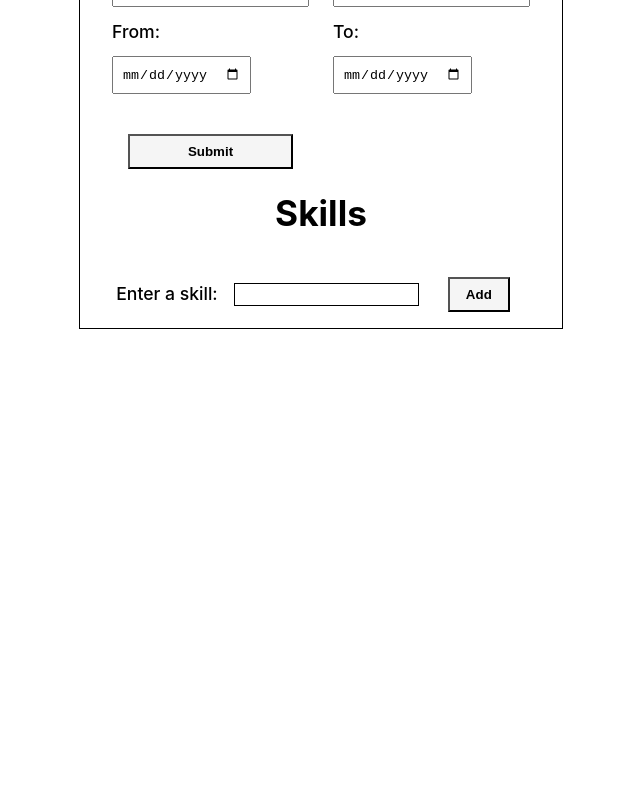
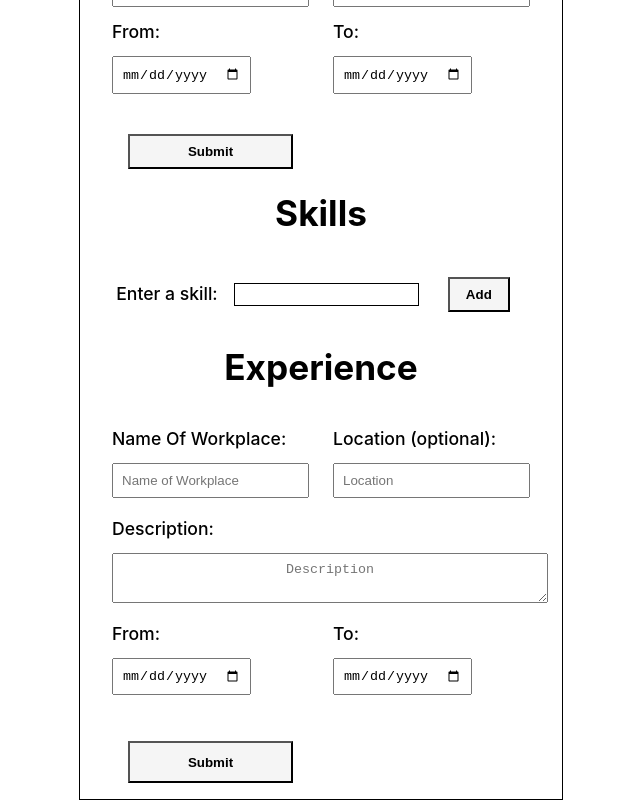
Before and after one commit to Jetskiis/CV-Project, a React (Create React App) app: page / in a window 1280 px wide. Shown: the part 569-1369 px from the top of the page, without its empty margins (319-959 px from the left). Before the commit the page ends 898 px from the top, so only its background shows below. Built offline with nearby package versions, Linux system fonts and the light colour scheme.

Commit message:
finish experience section

```diff
--- a/src/App.js
+++ b/src/App.js
@@ -3,6 +3,7 @@ import "./App.css";
 import GeneralInfo from "./components/GeneralInfo";
 import Education from "./components/Education";
 import Skills from "./components/Skills";
+import Experience from "./components/Experience";
 class App extends React.Component {
   constructor(props) {
     super(props);
@@ -22,7 +23,7 @@ class App extends React.Component {
   }
 
   sectionOnSave(section, data) {
-    if (section === "general" || section === "education" || section === "skills") {
+    if (section === "general" || section === "education" || section === "skills" || section === "experience") {
       this.setState({
         [section]: data,
       });
@@ -37,6 +38,7 @@ class App extends React.Component {
         <GeneralInfo onSubmit={this.sectionOnSave} />
         <Education onSubmit={this.sectionOnSave}/>
         <Skills onSubmit={this.sectionOnSave}/>
+        <Experience onSubmit={this.sectionOnSave}/>
       </div>
     );
   }
--- a/src/components/Experience.js
+++ b/src/components/Experience.js
@@ -1,10 +1,17 @@
+import { nanoid } from "nanoid";
 import React from "react";
 import "../styles/Experience.css";
 class Experience extends React.Component {
   constructor(props) {
     super(props);
     this.state = {
-
+      experienceObjArray: [],
+      name: "",
+      desc: "",
+      "from-date": "",
+      "to-date": "",
+      location: "",
+      isEditingNew: true,
     };
 
     this.onChange = this.onChange.bind(this);
@@ -15,34 +22,221 @@ class Experience extends React.Component {
     this.submittedForm = this.submittedForm.bind(this);
   }
 
-  onChange(){
-
+  onChange(e) {
+    const arg = e.target.id;
+    const val = e.target.value;
+    this.setState({ [arg]: val });
   }
 
-  onSubmit(){
+  onSubmit(e, isEdited, id) {
+    const state = this.state;
 
+    e.preventDefault();
+
+    if (!isEdited) {
+      const experienceObj = {};
+      experienceObj["name"] = state["name"];
+      experienceObj["desc"] = state["desc"];
+      experienceObj["from-date"] = state["from-date"];
+      experienceObj["to-date"] = state["to-date"];
+      experienceObj["location"] = state["location"];
+      experienceObj["isEditing"] = false;
+      experienceObj["id"] = nanoid();
+      this.setState(
+        (state) => ({
+          experienceObjArray: [...state.experienceObjArray, experienceObj],
+        }),
+        () => this.props.onSubmit("experience", this.state.experienceObjArray)
+      );
+      //clear editing state
+      this.setState({ name: "" });
+      this.setState({ desc: "" });
+      this.setState({ "from-date": "" });
+      this.setState({ "to-date": "" });
+      this.setState({ location: "" });
+      //no longer editing because form submitted
+      this.setState({ isEditingNew: false });
+    } else {
+      const form = e.target;
+      const entryArr = this.state.experienceObjArray;
+
+      entryArr.forEach((obj) => {
+        if (obj["id"] === id) {
+          obj["isEditing"] = false;
+          obj["name"] = form.elements["name"].value;
+          obj["desc"] = form.elements["desc"].value;
+          obj["from-date"] = form.elements["from-date"].value;
+          obj["to-date"] = form.elements["to-date"].value;
+          obj["location"] = form.elements["location"].value;
+          return obj;
+        } else return obj;
+      });
+
+      this.setState({ experienceObjArray: entryArr }, () =>
+        this.props.onSubmit("experience", state.experienceObjArray)
+      );
+    }
   }
 
-  editEntry(){
+  editEntry(e) {
+    const entryArr = this.state.experienceObjArray;
+    const id = e.target.parentElement.parentElement.getAttribute("id");
 
+    entryArr.forEach((obj) => {
+      if (obj["id"] === id) {
+        obj["isEditing"] = true;
+        return obj;
+      } else return obj;
+    });
+    this.setState({ experienceObjArray: entryArr });
   }
 
-  deleteEntry(){
+  deleteEntry(e) {
+    let entryArr = this.state.experienceObjArray;
+    const id = e.target.parentElement.parentElement.getAttribute("id");
 
+    entryArr = entryArr.filter((obj) => obj["id"] !== id);
+    if (this.state.experienceObjArray.length === 1)
+      this.setState({ isEditingNew: true });
+
+    this.setState({ experienceObjArray: entryArr }, () =>
+      this.props.onSubmit("experience", entryArr)
+    );
   }
 
-  editingForm(){
+  editingForm(editObj) {
+    const arr = this.state.experienceObjArray;
 
+    return (
+      <form
+        onSubmit={(e) => {
+          if (editObj !== undefined)
+            return this.onSubmit(e, true, editObj["id"]);
+          else return this.onSubmit(e, false, null);
+        }}
+        className="editingExperienceInfo"
+        key={editObj !== undefined ? editObj["id"] : ""}
+      >
+        <div>
+          <label htmlFor="name">Name Of Workplace:</label>
+          <input
+            type="text"
+            id="name"
+            placeholder="Name of Workplace"
+            onChange={editObj !== undefined ? null : this.onChange}
+            required
+          ></input>
+        </div>
+
+        <div>
+          <label htmlFor="desc">Description:</label>
+          <textarea
+            type="text"
+            id="desc"
+            placeholder="Description"
+            onChange={editObj !== undefined ? null : this.onChange}
+            required
+          ></textarea>
+        </div>
+
+        <div>
+          <label htmlFor="from-date">From:</label>
+          <input
+            type="date"
+            id="from-date"
+            onChange={editObj !== undefined ? null : this.onChange}
+            required
+          ></input>
+        </div>
+
+        <div>
+          <label htmlFor="to-date">To:</label>
+          <input
+            type="date"
+            id="to-date"
+            onChange={editObj !== undefined ? null : this.onChange}
+            required
+          ></input>
+        </div>
+
+        <div>
+          <label htmlFor="location">Location (optional):</label>
+          <input
+            type="text"
+            id="location"
+            placeholder="Location"
+            onChange={editObj !== undefined ? null : this.onChange}
+          ></input>
+        </div>
+        <button type="submit">Submit</button>
+      </form>
+    );
   }
 
-  submittedForm(){
+  submittedForm(obj) {
+    return (
+      <div className="submittedExperienceText" id={obj.id} key={obj.id}>
+        <div>
+          <h2>Name:</h2>
+          <p>{obj["name"]}</p>
+        </div>
+        <div>
+          <h2>Description:</h2>
+          <p>{obj["desc"]}</p>
+        </div>
+        <div>
+          <h2>From:</h2>
+          <p>{obj["from-date"]}</p>
+        </div>
+        <div>
+          <h2>To:</h2>
+          <p>{obj["to-date"]}</p>
+        </div>
 
+        {obj["location"] !== "" ? (
+          <div>
+            <h2>Location:</h2>
+            <p>{obj["location"]}</p>
+          </div>
+        ) : null}
+
+        <div>
+          <button onClick={this.editEntry}>Edit</button>
+          <button onClick={this.deleteEntry}>Delete</button>
+        </div>
+      </div>
+    );
   }
 
-  render(){
-      return (<div className="experience">
-
-      </div>);
+  render() {
+    const state = this.state;
+    const arr = state.experienceObjArray;
+    return (
+      <div className="experience">
+        <h1>Experience</h1>
+        <div className="submittedExperienceInfo">
+          {/* render already submitted input*/}
+          {arr.length !== 0
+            ? arr.map((obj) => {
+                if (obj["isEditing"]) return this.editingForm(obj);
+                else return this.submittedForm(obj);
+              })
+            : null}
+        </div>
+        {/*display editing form */}
+        {state.isEditingNew ? this.editingForm() : null}
+        {/*if experience submitted at least once and not currently editing display add button */}
+        {!state.isEditingNew && arr.length !== 0 ? (
+          <button
+            onClick={() => {
+              this.setState({ isEditingNew: true });
+            }}
+          >
+            Add
+          </button>
+        ) : null}
+      </div>
+    );
   }
 }
 
--- a/src/components/GeneralInfo.js
+++ b/src/components/GeneralInfo.js
@@ -78,7 +78,7 @@ class GeneralInfo extends React.Component {
     return (
       <div className="editingGeneralInfo">
         <div>
-          <label htmlFor="first-name">First Name</label>
+          <label htmlFor="first-name">First Name:</label>
           <input
             type="text"
             id="first-name"
@@ -90,7 +90,7 @@ class GeneralInfo extends React.Component {
         </div>
 
         <div>
-          <label htmlFor="last-name">Last Name</label>
+          <label htmlFor="last-name">Last Name:</label>
           <input
             type="text"
             id="last-name"
@@ -101,7 +101,7 @@ class GeneralInfo extends React.Component {
           ></input>
         </div>
         <div>
-          <label htmlFor="phone-number">Phone Number</label>
+          <label htmlFor="phone-number">Phone Number:</label>
           <input
             type="tel"
             id="phone-number"
@@ -116,7 +116,7 @@ class GeneralInfo extends React.Component {
         </div>
 
         <div>
-          <label htmlFor="email">Email</label>
+          <label htmlFor="email">Email:</label>
           <input
             type="email"
             id="email"
@@ -131,7 +131,7 @@ class GeneralInfo extends React.Component {
         </div>
 
         <div>
-          <label htmlFor="location">Location</label>
+          <label htmlFor="location">Location (optional):</label>
           <input
             type="text"
             id="location"
--- a/src/styles/Experience.css
+++ b/src/styles/Experience.css
@@ -0,0 +1,123 @@
+
+/* parent div */
+.experience {
+  display: flex;
+  flex-direction: column;
+  align-items: center;
+  padding: 0 2rem;
+  font-size: 1.1rem;
+  line-height: 0;
+}
+
+.experience h1 {
+  margin-bottom: 2rem;
+  padding: 1rem;
+}
+
+/* editing div */
+.editingExperienceInfo {
+  display: grid;
+  grid-template-columns: repeat(2, 1fr);
+  grid-template-rows: repeat(4, 1fr);
+  column-gap: 1.5rem;
+  row-gap: 1.5rem;
+}
+
+.editingExperienceInfo div {
+  display: flex;
+  flex-direction: column;
+  justify-content: center;
+  align-items: flex-start;
+}
+
+.editingExperienceInfo div:first-child {
+  grid-row: 1/2;
+}
+
+.editingExperienceInfo div:nth-child(2){
+  grid-row: 2/3;
+  grid-column: 1/3;
+}
+
+.editingExperienceInfo div:nth-child(3){
+  grid-row: 3/4;
+  grid-column: 1/2;
+}
+
+.editingExperienceInfo div:nth-child(4){
+  grid-row: 3/4;
+  grid-column: 2/3;
+}
+
+.editingExperienceInfo label {
+  font-weight: 500;
+  margin-bottom: 1.5rem;
+}
+
+.editingExperienceInfo input , .editingExperienceInfo textarea{
+  padding: 0.5rem;
+}
+
+.editingExperienceInfo #desc{
+  width: 100%;
+  height: 2rem;
+  text-align: center;
+}
+
+/*submitted div */
+
+.submittedExperienceInfo {
+  display: flex;
+  flex-direction: column;
+  align-items: flex-start;
+  margin-bottom: 1rem;
+}
+
+.submittedExperienceText {
+  display: flex;
+  flex-direction: column;
+  align-items: flex-start;
+  margin-bottom: 1rem;
+}
+
+.submittedExperienceText div {
+  display: flex;
+  flex-direction: row;
+  justify-content: center;
+  align-items: center;
+}
+
+
+.submittedExperienceText div:nth-child(2) {
+  display: flex;
+  flex-direction: column;
+  align-items: flex-start;
+}
+
+
+.submittedExperienceText div:nth-child(2) p{
+  align-self: flex-start;
+  margin: 0.5rem 0;
+  width: 15rem;
+  max-height: 15rem;
+  line-height: 1rem;
+}
+
+.submittedExperienceText button {
+  padding: 0.5rem 1rem;
+  margin: 0.5rem 1rem 0 1rem;
+  font-weight: bold;
+  background-color: whitesmoke;
+}
+
+h2 {
+  font-size: 1.4rem;
+  font-weight: 500;
+}
+
+button {
+  margin: 1rem;
+  padding: 0.5rem 1rem;
+  font-weight: bold;
+  background-color: whitesmoke;
+}
```
